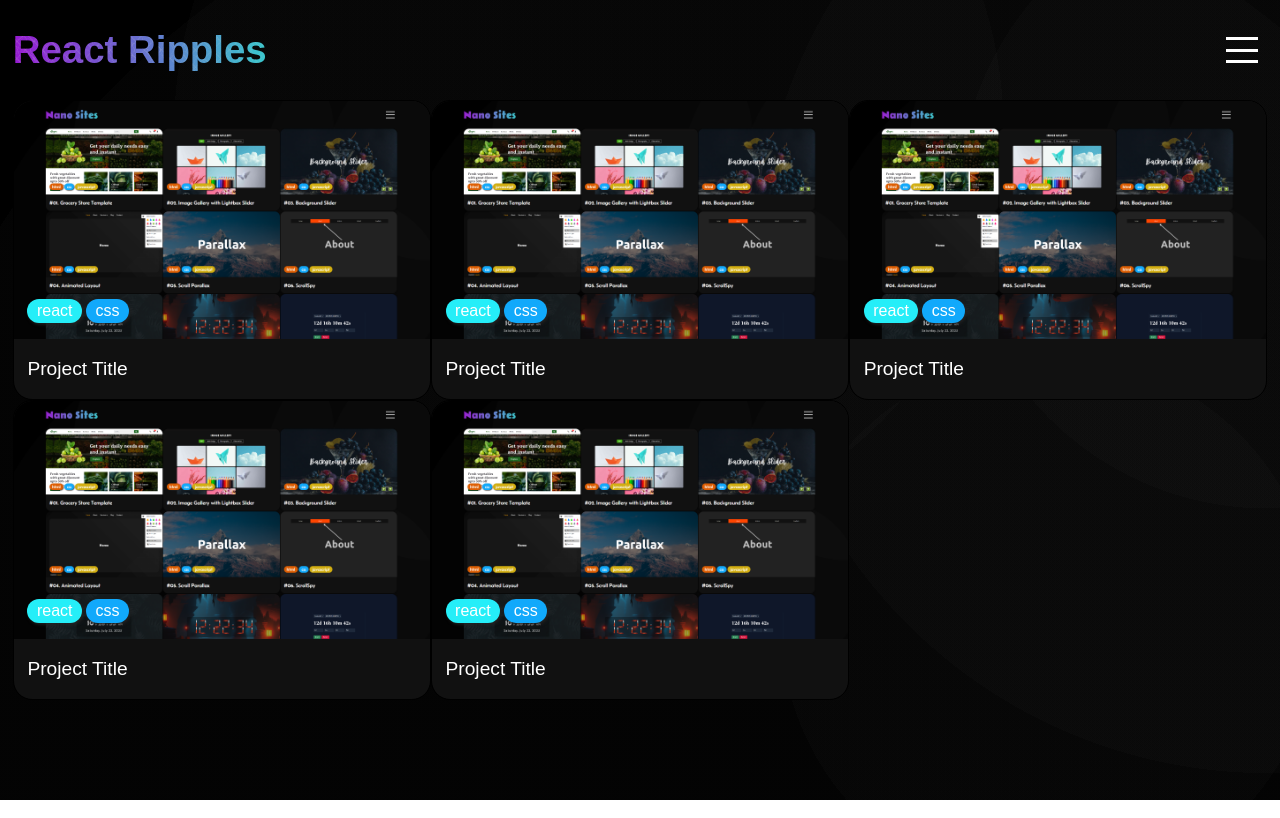
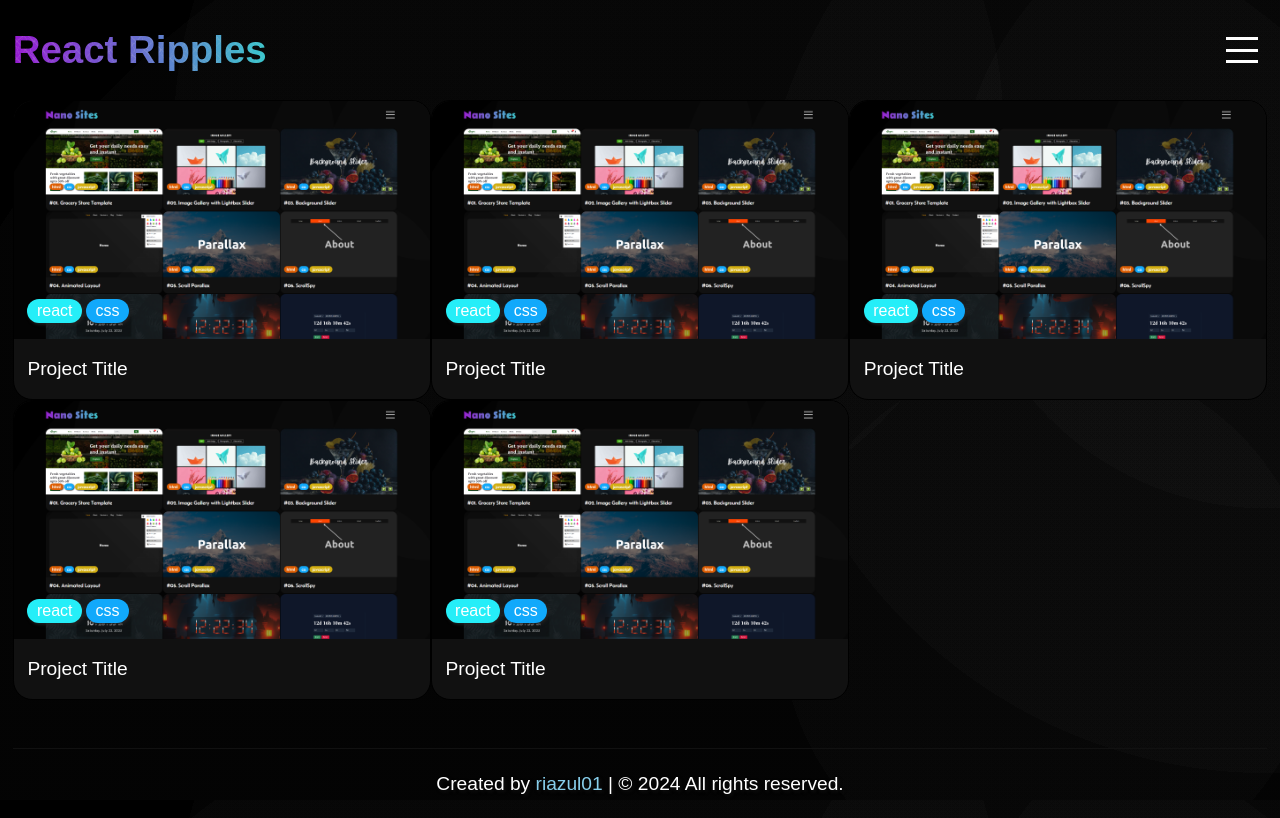
Before and after one commit to riazul01/reactor, a React (Vite) app: page / in a window 1280 px wide. Built offline with nearby package versions, Linux system fonts and the light colour scheme; a web font is replaced by a local one.

Commit message:
footer ui completed

```diff
--- /dev/null
+++ b/src/components/Footer.jsx
@@ -0,0 +1,13 @@
+import React from 'react';
+import './footer.css';
+
+const Footer = () => {
+    return (
+        <footer>
+            <p>Created by <a href="https://github.com/riazul01" target="_blank">riazul01</a> | &copy;
+                2024 All rights reserved.</p>
+        </footer>
+    );
+}
+
+export default Footer;
--- /dev/null
+++ b/src/components/footer.css
@@ -0,0 +1,19 @@
+footer {
+    width: 100%;
+    height: 70px;
+    display: flex;
+    align-items: center;
+    justify-content: center;
+    border-top: 1px solid #111;
+}
+
+footer p {
+    color: #fff;
+    font-size: 1.2rem;
+    text-shadow: 0.1rem 0.1rem 0.2rem #111;
+}
+
+footer p a {
+    color: skyblue;
+    text-decoration: none;
+}
--- a/src/pages/Home.jsx
+++ b/src/pages/Home.jsx
@@ -3,6 +3,7 @@ import Header from '../components/Header';
 import './home.css';
 import Card from '../components/Card';
 import Img from '../assets/images/nano-sites.png';
+import Footer from '../components/Footer';
 
 const Home = () => {
     return (
@@ -16,6 +17,8 @@ const Home = () => {
                 <Card thumb={Img} title={"Project Title"} path={'/test'}/>
                 <Card thumb={Img} title={"Project Title"} path={'/test'}/>
             </div>
+
+            <Footer/>
         </div>
     );
 }
```
